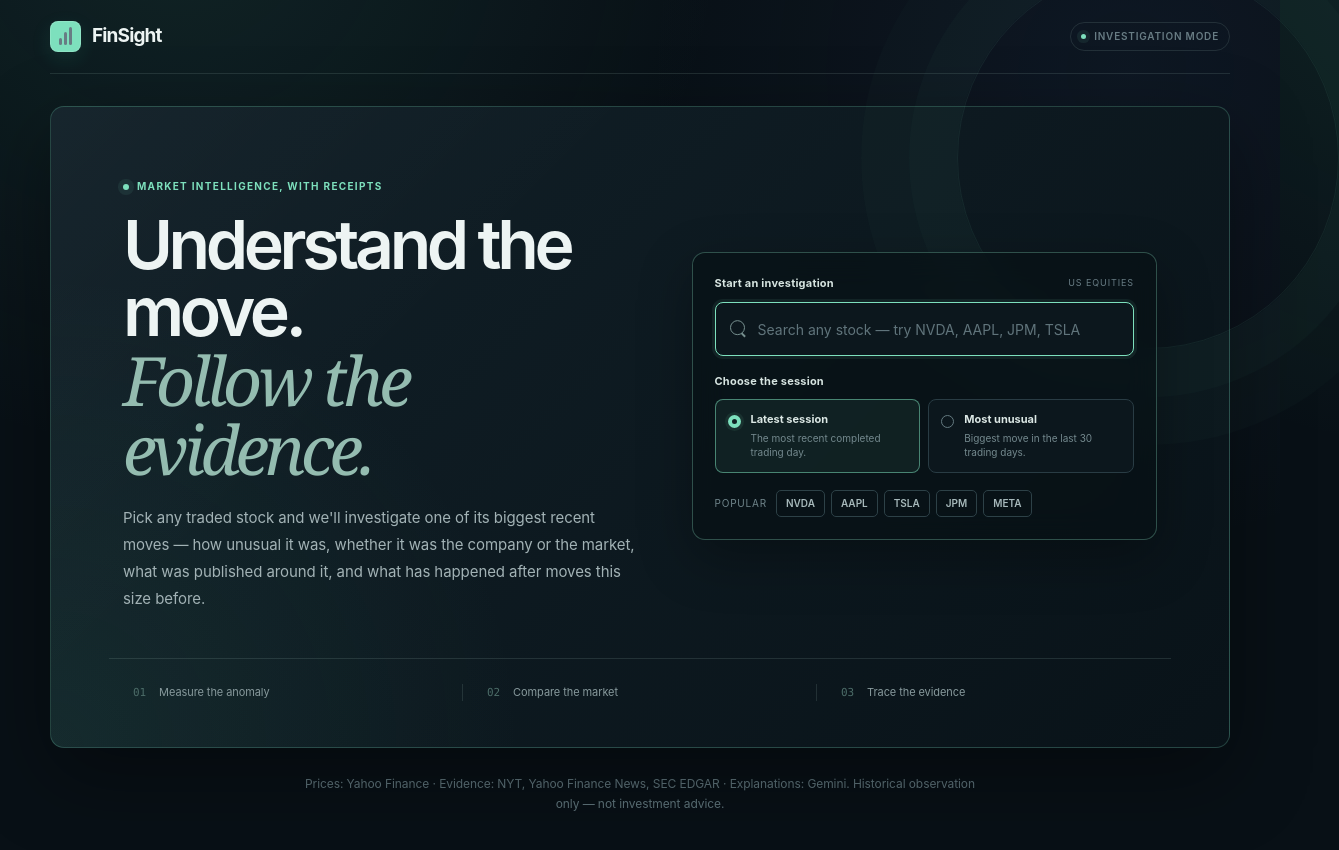
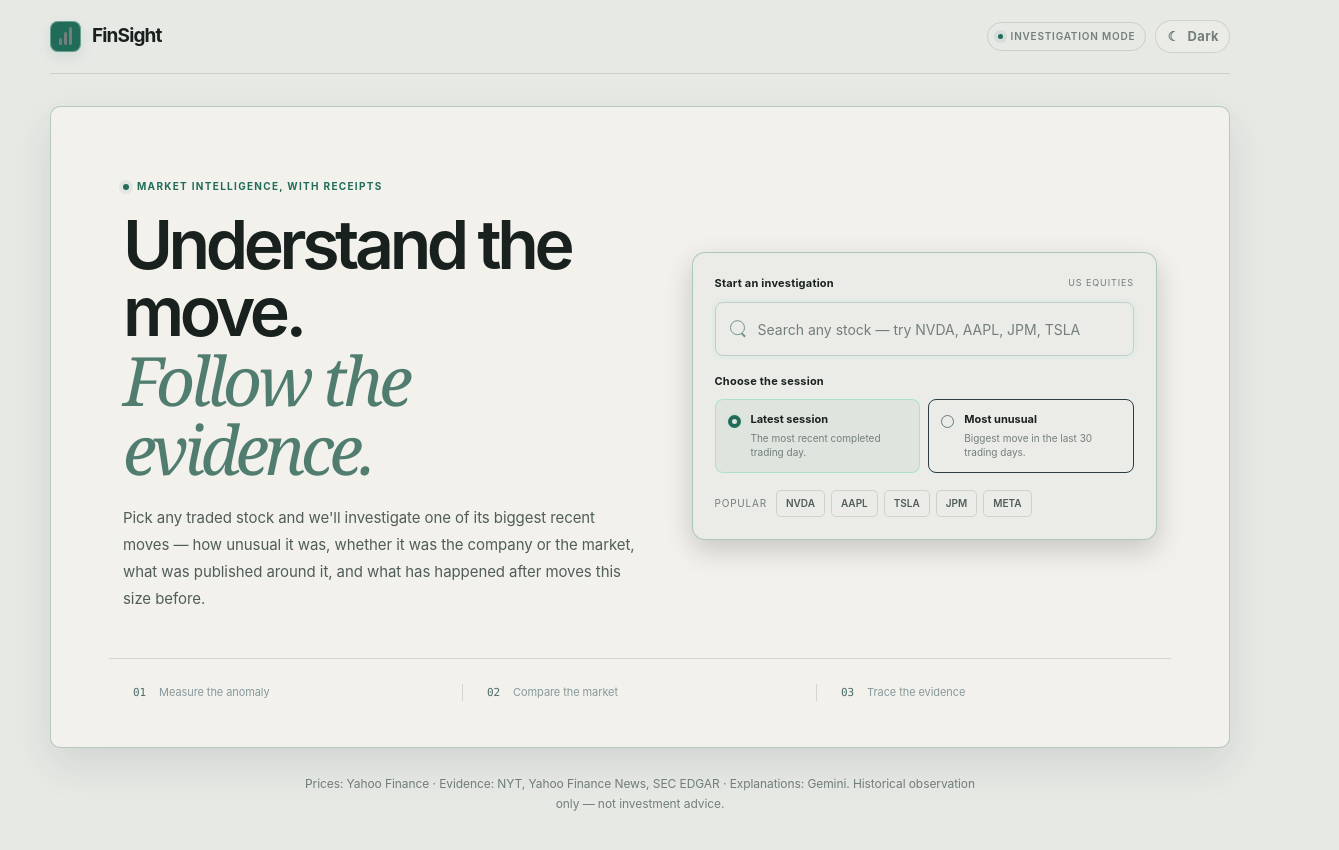
Before and after one commit to aditsangani/Shell_Hacks_2026, a React (Vite) app in the folder frontend/: page / in a window 1280 px wide. Shown: the top 850 px of the page, 1339 px wide, since content can reach past the window. Built offline with nearby package versions, Linux system fonts and the light colour scheme.

Commit message:
Add persistent light and dark themes

```diff
--- a/frontend/src/App.jsx
+++ b/frontend/src/App.jsx
@@ -5,6 +5,7 @@
 import Divergence from './components/Divergence.jsx'
 import SimilarMoves from './components/SimilarMoves.jsx'
 import Timeline from './components/Timeline.jsx'
+import ThemeToggle from './components/ThemeToggle.jsx'
 
 const MODES = [
   { id: 'latest', label: 'Latest session', hint: 'The most recent completed trading day.' },
@@ -37,6 +38,11 @@
 }
 
 export default function App() {
+  const [theme, setTheme] = useState(() => {
+    const saved = window.localStorage.getItem('finsight-theme')
+    if (saved === 'light' || saved === 'dark') return saved
+    return window.matchMedia('(prefers-color-scheme: light)').matches ? 'light' : 'dark'
+  })
   const [route, setRoute] = useState(readRoute)
   const [mode, setMode] = useState('latest')
   const [inv, setInv] = useState(null)
@@ -48,6 +54,15 @@
   const [tlError, setTlError] = useState(null)
   const [warming, setWarming] = useState(false)
   const audioRef = useRef(null)
+
+  useEffect(() => {
+    document.documentElement.dataset.theme = theme
+    window.localStorage.setItem('finsight-theme', theme)
+  }, [theme])
+
+  function toggleTheme() {
+    setTheme((current) => current === 'dark' ? 'light' : 'dark')
+  }
 
   const params = useCallback(
     () => new URLSearchParams({ symbol: route.symbol, mode: route.mode }),
@@ -196,7 +211,10 @@
             <span className="brand-mark" aria-hidden="true"><i /><i /><i /></span>
             <b>FinSight</b>
           </div>
-          <span className="brand-mode"><i className="status-dot" />Investigation Mode</span>
+          <div className="brand-actions">
+            <span className="brand-mode"><i className="status-dot" />Investigation Mode</span>
+            <ThemeToggle theme={theme} onToggle={toggleTheme} />
+          </div>
         </div>
 
         <section className="card intro">
@@ -263,6 +281,8 @@
         warming={warming}
         onWarm={warmTimeline}
         onBack={() => go('investigation')}
+        theme={theme}
+        onToggleTheme={toggleTheme}
       />
     )
   }
@@ -276,7 +296,10 @@
           <span className="brand-mark" aria-hidden="true"><i /><i /><i /></span>
           <b>FinSight</b>
         </div>
-        <span className="brand-mode"><i className="status-dot" />Investigation Mode</span>
+        <div className="brand-actions">
+          <span className="brand-mode"><i className="status-dot" />Investigation Mode</span>
+          <ThemeToggle theme={theme} onToggle={toggleTheme} />
+        </div>
       </div>
 
       <div className="toolbar">
--- /dev/null
+++ b/frontend/src/components/ThemeToggle.jsx
@@ -0,0 +1,18 @@
+export default function ThemeToggle({ theme, onToggle }) {
+  const nextTheme = theme === 'dark' ? 'light' : 'dark'
+
+  return (
+    <button
+      className="theme-toggle"
+      type="button"
+      onClick={onToggle}
+      aria-label={`Switch to ${nextTheme} mode`}
+      title={`Switch to ${nextTheme} mode`}
+    >
+      <span className="theme-toggle-icon" aria-hidden="true">
+        {theme === 'dark' ? '☀' : '☾'}
+      </span>
+      <span>{nextTheme === 'light' ? 'Light' : 'Dark'}</span>
+    </button>
+  )
+}
--- a/frontend/src/styles.css
+++ b/frontend/src/styles.css
@@ -300,52 +300,74 @@
    FinSight visual system — polished research console
    -------------------------------------------------------------------------- */
 :root,
-:root[data-theme='dark'],
-:root[data-theme='light'] {
+:root[data-theme='dark'] {
   color-scheme: dark;
-  --page: #081016;
-  --page-raised: #0b151c;
-  --surface: #101c24;
-  --surface-strong: #15232c;
-  --surface-soft: #0d181f;
+  --page: #0a1015;
+  --page-raised: #0d151b;
+  --surface: #111a21;
+  --surface-strong: #172129;
+  --surface-soft: #0f181e;
   --text-primary: #edf4f3;
   --text-secondary: #a2b2b5;
   --text-muted: #687c84;
-  --grid: rgba(157, 187, 181, 0.11);
+  --grid: rgba(157, 177, 181, 0.09);
   --axis: #31434b;
-  --border: rgba(153, 186, 178, 0.16);
-  --border-strong: rgba(138, 226, 196, 0.30);
-  --wash: rgba(127, 220, 190, 0.055);
+  --border: rgba(170, 187, 192, 0.14);
+  --border-strong: rgba(137, 181, 168, 0.28);
+  --wash: rgba(127, 184, 167, 0.055);
   --up: #7de0bd;
   --down: #f08087;
-  --accent: #7de0bd;
-  --accent-strong: #a0edd3;
+  --accent: #79b9a4;
+  --accent-strong: #94c9b7;
   --accent-ink: #09241c;
   --gold: #ddb978;
   --series-1: #7de0bd;
   --series-2: #e7b36f;
   --series-3: #8397fa;
   --muted-bar: #2a4148;
-  --shadow-sm: 0 8px 26px rgba(0, 0, 0, 0.20);
-  --shadow-lg: 0 28px 80px rgba(0, 0, 0, 0.38);
+  --shadow-sm: 0 5px 18px rgba(0, 0, 0, 0.16);
+  --shadow-lg: 0 18px 48px rgba(0, 0, 0, 0.24);
+}
+
+:root[data-theme='light'] {
+  color-scheme: light;
+  --page: #e7e9e5;
+  --page-raised: #f2f1ec;
+  --surface: #f2f1ec;
+  --surface-strong: #e1e4df;
+  --surface-soft: #ebece7;
+  --text-primary: #19211f;
+  --text-secondary: #505d59;
+  --text-muted: #737f7b;
+  --grid: rgba(42, 61, 56, 0.10);
+  --axis: #c3ceca;
+  --border: rgba(31, 49, 44, 0.14);
+  --border-strong: rgba(38, 111, 90, 0.30);
+  --wash: rgba(33, 108, 89, 0.06);
+  --up: #147858;
+  --down: #b84650;
+  --accent: #216c59;
+  --accent-strong: #185444;
+  --accent-ink: #ffffff;
+  --gold: #976a22;
+  --series-1: #216c59;
+  --series-2: #a85d20;
+  --series-3: #5568b5;
+  --muted-bar: #aab7b3;
+  --shadow-sm: 0 5px 18px rgba(26, 43, 38, 0.08);
+  --shadow-lg: 0 16px 40px rgba(26, 43, 38, 0.11);
 }
 
 html { scroll-behavior: smooth; }
 body {
   min-width: 320px;
-  background:
-    radial-gradient(circle at 14% -10%, rgba(64, 147, 125, 0.15), transparent 34rem),
-    radial-gradient(circle at 88% 8%, rgba(87, 108, 190, 0.08), transparent 30rem),
-    var(--page);
+  background: var(--page);
   font-family: Inter, ui-sans-serif, -apple-system, BlinkMacSystemFont, "Segoe UI", sans-serif;
   letter-spacing: -0.005em;
 }
 body::before {
   position: fixed; inset: 0; z-index: -1; pointer-events: none; content: "";
-  opacity: .25;
-  background-image: linear-gradient(rgba(255,255,255,.018) 1px, transparent 1px), linear-gradient(90deg, rgba(255,255,255,.018) 1px, transparent 1px);
-  background-size: 48px 48px;
-  mask-image: linear-gradient(to bottom, black, transparent 75%);
+  opacity: 0;
 }
 ::selection { color: #06130f; background: var(--accent); }
 a { color: var(--accent); text-underline-offset: 3px; }
@@ -354,6 +376,16 @@
 button:hover:not(:disabled) { border-color: var(--border-strong); }
 button:active:not(:disabled) { transform: translateY(1px); }
 button:focus-visible, input:focus-visible, a:focus-visible { outline: 2px solid var(--accent); outline-offset: 3px; }
+
+.brand-actions { display: flex; align-items: center; gap: 9px; }
+.theme-toggle {
+  display: inline-flex; align-items: center; gap: 7px; min-height: 31px; padding: 6px 10px;
+  border: 1px solid var(--border); border-radius: 999px; background: var(--surface-soft);
+  color: var(--text-secondary); font-size: 10px; font-weight: 650; letter-spacing: .04em;
+}
+.theme-toggle:hover { color: var(--text-primary); background: var(--wash); }
+.theme-toggle-icon { display: inline-grid; place-items: center; width: 14px; font-size: 13px; line-height: 1; }
+.toolbar .theme-toggle { margin-left: auto; }
 
 .page { width: min(1180px, calc(100% - 40px)); max-width: none; padding: 0 0 72px; }
 .brand {
@@ -382,13 +414,10 @@
 
 .card {
   position: relative; padding: 30px; margin-bottom: 20px;
-  border-radius: 14px; border-color: var(--border); background: linear-gradient(145deg, rgba(19,32,41,.98), rgba(13,24,31,.98));
+  border-radius: 10px; border-color: var(--border); background: var(--surface);
   box-shadow: var(--shadow-sm);
 }
-.card::after {
-  position: absolute; inset: 0; pointer-events: none; content: ""; border-radius: inherit;
-  background: linear-gradient(135deg, rgba(255,255,255,.025), transparent 34%);
-}
+.card::after { display: none; }
 .step {
   position: relative; z-index: 1; display: flex; align-items: center; gap: 9px;
   color: #7f999a; font-size: 10px; font-weight: 650; letter-spacing: .12em;
@@ -405,17 +434,11 @@
 .intro {
   overflow: visible; display: grid; grid-template-columns: minmax(0, 1.05fr) minmax(390px, .95fr);
   gap: 36px 54px; align-items: center; padding: clamp(38px, 6vw, 72px);
-  border-color: rgba(125,224,189,.23);
-  background:
-    radial-gradient(circle at 0 100%, rgba(62,137,113,.14), transparent 35%),
-    linear-gradient(135deg, rgba(18,33,41,.98), rgba(9,19,25,.98));
+  border-color: var(--border-strong);
+  background: var(--surface);
   box-shadow: var(--shadow-lg);
 }
-.intro::before {
-  position: absolute; right: -110px; top: -140px; width: 380px; height: 380px;
-  border: 1px solid rgba(125,224,189,.08); border-radius: 50%; content: "";
-  box-shadow: 0 0 0 48px rgba(125,224,189,.02), 0 0 0 96px rgba(125,224,189,.015);
-}
+.intro::before { display: none; }
 .intro-copy, .intro-console, .intro-proof { position: relative; z-index: 2; }
 .eyebrow { display: flex; align-items: center; gap: 8px; margin-bottom: 17px; color: var(--accent); font-size: 10px; font-weight: 650; letter-spacing: .13em; text-transform: uppercase; }
 .eyebrow span { width: 6px; height: 6px; border-radius: 50%; background: currentColor; box-shadow: 0 0 0 5px rgba(125,224,189,.08); }
@@ -424,8 +447,7 @@
 .intro-lead { max-width: 58ch; margin: 0; color: var(--text-secondary); font-size: 15px; line-height: 1.8; }
 .intro-console {
   padding: 22px; border: 1px solid var(--border-strong); border-radius: 13px;
-  background: rgba(8,17,22,.72); box-shadow: 0 18px 54px rgba(0,0,0,.3);
-  backdrop-filter: blur(16px);
+  background: #0c141a; box-shadow: 0 10px 28px rgba(0,0,0,.18);
 }
 .console-label { display: flex; justify-content: space-between; align-items: center; margin-bottom: 11px; }
 .console-label span, .mode-label { color: #d7e5e1; font-size: 11px; font-weight: 650; letter-spacing: .02em; }
@@ -485,8 +507,8 @@
 /* Investigation shell */
 .toolbar {
   position: sticky; top: 12px; z-index: 15; min-height: 56px; margin-bottom: 20px; padding: 8px;
-  border: 1px solid var(--border); border-radius: 10px; background: rgba(8,16,22,.86);
-  box-shadow: 0 10px 30px rgba(0,0,0,.22); backdrop-filter: blur(18px);
+  border: 1px solid var(--border); border-radius: 8px; background: #0d151b;
+  box-shadow: 0 6px 20px rgba(0,0,0,.18);
 }
 .toolbar .ghost { border-color: transparent; color: #91a5a8; }
 .toolbar .ghost:hover { color: var(--text-primary); background: var(--wash); }
@@ -500,11 +522,11 @@
 .investigation-hero {
   overflow: hidden; display: grid; grid-template-columns: 1.15fr .85fr; gap: 32px; align-items: stretch;
   padding: 0; border-color: var(--border-strong);
-  background: radial-gradient(circle at 22% 95%, rgba(79,166,137,.13), transparent 46%), linear-gradient(125deg, #12212a, #0d181f);
+  background: var(--surface);
 }
 .investigation-hero::before {
   position: absolute; left: 0; right: 0; top: 0; height: 2px; content: "";
-  background: linear-gradient(90deg, var(--accent), rgba(125,224,189,0));
+  background: var(--accent);
 }
 .hero-market { position: relative; z-index: 1; padding: 37px 38px 34px; }
 .hero-kicker, .hero-briefing-label { margin-bottom: 14px; color: #66827f; font-size: 9px; font-weight: 700; letter-spacing: .14em; text-transform: uppercase; }
@@ -533,7 +555,7 @@
 .insight-card { overflow: hidden; padding-left: 38px; }
 .insight-card::before {
   position: absolute; left: 0; top: 0; bottom: 0; width: 3px; content: "";
-  background: linear-gradient(to bottom, var(--accent), transparent 76%); opacity: .55;
+  background: var(--accent); opacity: .42;
 }
 .big { color: var(--accent); font-size: clamp(50px, 6vw, 68px); font-weight: 540; letter-spacing: -.055em; }
 .tiles { grid-template-columns: repeat(4, 1fr); gap: 10px; margin: 25px 0 27px; }
@@ -573,6 +595,56 @@
 tr.event td { background: rgba(125,224,189,.07); }
 .disclaimer { max-width: 820px; margin: 31px auto 0; color: #5f747b; line-height: 1.65; }
 
+/* Light theme: retain the research-console hierarchy without dark glass surfaces. */
+:root[data-theme='light'] .brand-mark {
+  box-shadow: 0 0 0 1px rgba(255,255,255,.34) inset, 0 5px 14px rgba(33,108,89,.10);
+}
+:root[data-theme='light'] .status-dot,
+:root[data-theme='light'] .eyebrow span,
+:root[data-theme='light'] .freshness .dot { box-shadow: 0 0 0 4px rgba(33,108,89,.08); }
+:root[data-theme='light'] .step { color: #64736f; }
+:root[data-theme='light'] .intro-title em { color: #507d70; }
+:root[data-theme='light'] .intro-console,
+:root[data-theme='light'] .search-input,
+:root[data-theme='light'] .mode,
+:root[data-theme='light'] .results,
+:root[data-theme='light'] .modes.inline,
+:root[data-theme='light'] .toolbar { background: var(--surface-soft); }
+:root[data-theme='light'] .search-input { border-color: var(--axis); color: var(--text-primary); }
+:root[data-theme='light'] .search-input::placeholder { color: var(--text-muted); }
+:root[data-theme='light'] .console-label span,
+:root[data-theme='light'] .mode-label,
+:root[data-theme='light'] .mode b,
+:root[data-theme='light'] .tile .value,
+:root[data-theme='light'] .news a { color: var(--text-primary); }
+:root[data-theme='light'] .console-label small,
+:root[data-theme='light'] .mode span,
+:root[data-theme='light'] .examples > span,
+:root[data-theme='light'] .hero-kicker,
+:root[data-theme='light'] .hero-briefing-label { color: var(--text-muted); }
+:root[data-theme='light'] .mode:hover { background: #edf2f0; }
+:root[data-theme='light'] .mode.on,
+:root[data-theme='light'] .result:hover,
+:root[data-theme='light'] .result.on { background: var(--wash); }
+:root[data-theme='light'] .chip-btn { border-color: var(--border); color: var(--text-secondary); }
+:root[data-theme='light'] .toolbar .ghost,
+:root[data-theme='light'] .hero .when,
+:root[data-theme='light'] .freshness,
+:root[data-theme='light'] .news .snippet,
+:root[data-theme='light'] .exp p { color: var(--text-secondary); }
+:root[data-theme='light'] .modes.inline .mode.on { background: rgba(33,108,89,.10); }
+:root[data-theme='light'] .hero .ticker,
+:root[data-theme='light'] .cmp .val,
+:root[data-theme='light'] .evidence { color: var(--text-primary); }
+:root[data-theme='light'] .hero-briefing,
+:root[data-theme='light'] .tile,
+:root[data-theme='light'] .cmp,
+:root[data-theme='light'] .exp,
+:root[data-theme='light'] th { background: var(--surface-soft); }
+:root[data-theme='light'] .cmp .track { background: rgba(24,45,39,.08); }
+:root[data-theme='light'] .tooltip { background: var(--surface); border-color: var(--border); box-shadow: var(--shadow-sm); }
+:root[data-theme='light'] .disclaimer { color: var(--text-muted); }
+
 /* Loading and error presentation */
 .investigation-page > .card:has(.loading), .investigation-page > .card:has(.error) { min-height: 210px; display: grid; place-items: center; }
 .loading { position: relative; padding-left: 23px; }
@@ -597,6 +669,8 @@
   .page { width: min(100% - 20px, 560px); padding-bottom: 42px; }
   .brand { height: 63px; margin-bottom: 20px; }
   .brand-mode { padding: 5px 8px; font-size: 8px !important; }
+  .brand-actions { gap: 5px; }
+  .theme-toggle { padding: 5px 8px; font-size: 9px; }
   .brand-mark { width: 28px; height: 28px; }
   .intro { gap: 29px; padding: 30px 20px 23px; }
   .intro::before { display: none; }
```
Also changed, not shown: frontend/src/components/Timeline.jsx (+11 -3 lines).
